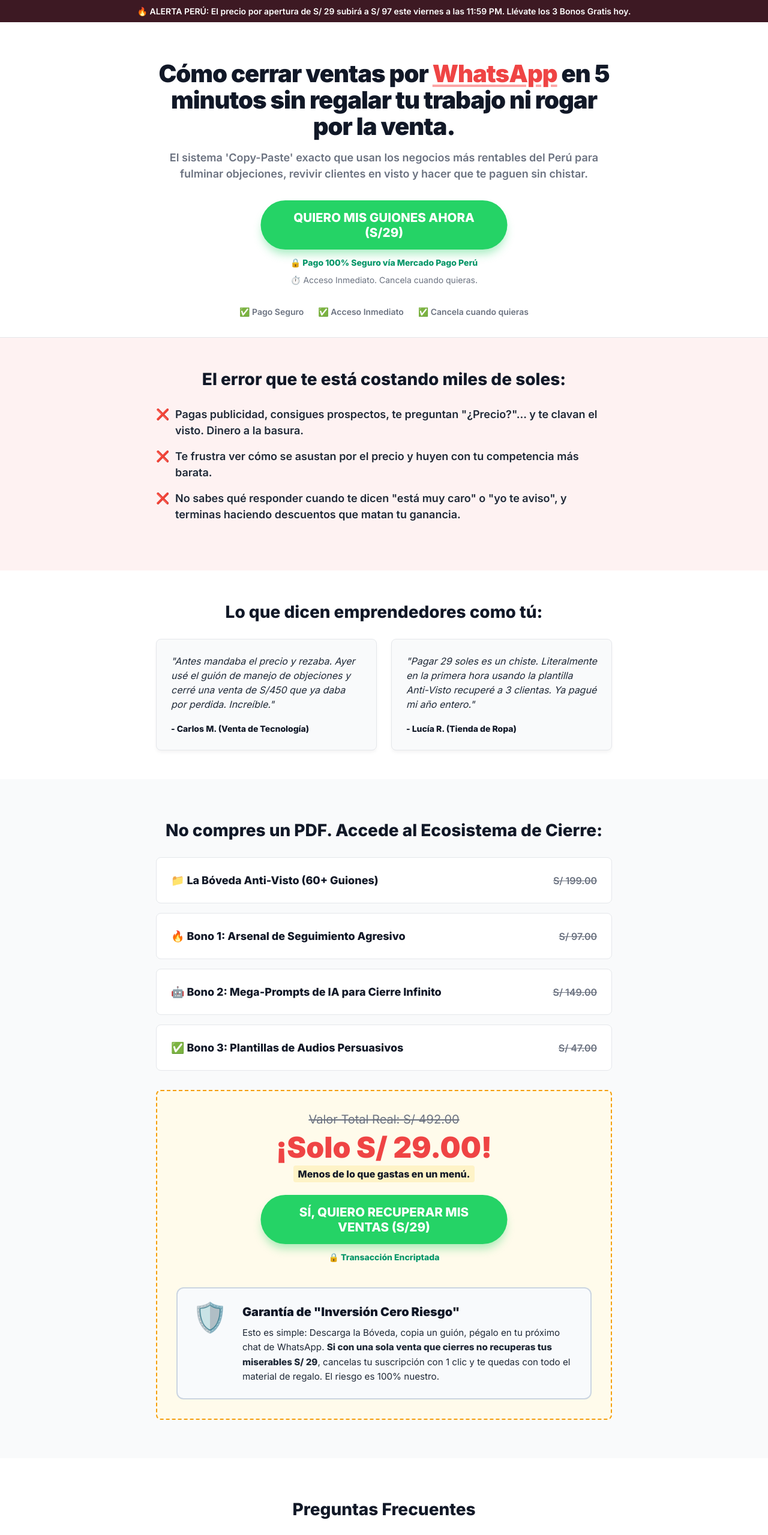
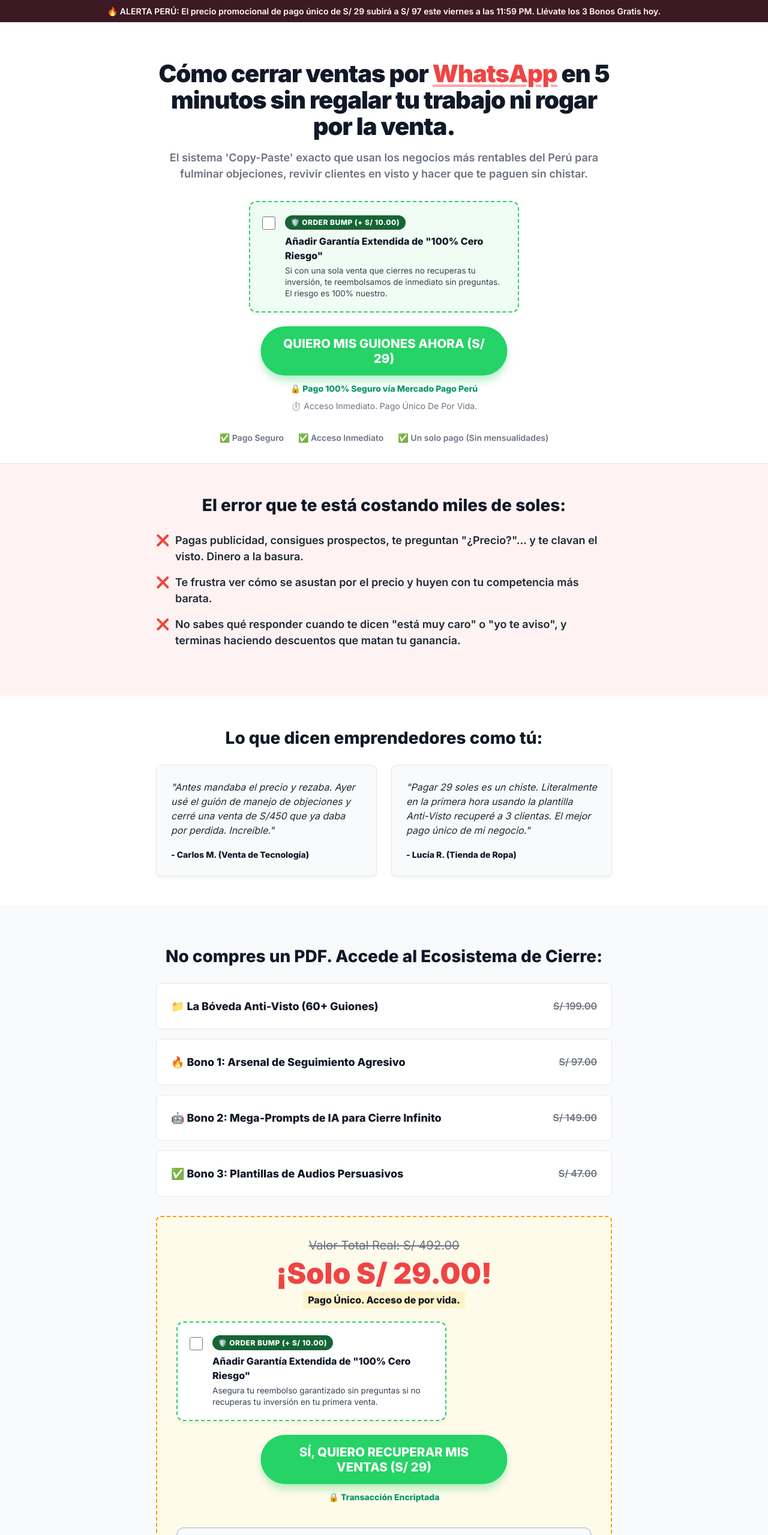
Before and after one commit to thequantpartners/boveda, a React (Vite) app in the folder apps/landing/: page / in a window 1280 px wide. Shown: the top 2559 px of the page at 60% size. Built offline with nearby package versions, Linux system fonts and the light colour scheme.

Commit message:
feat: agregar order bump de garantia, pagina downsell y actualizar copys a pago unico

```diff
--- a/apps/landing/src/App.jsx
+++ b/apps/landing/src/App.jsx
@@ -1,5 +1,13 @@
 import React, { useState, useEffect } from 'react';
 import './index.css';
+
+// === CONFIGURACIÓN DE LINKS DE MERCADO PAGO (PAGO ÚNICO) ===
+const MP_LINKS = {
+  BASE: 'https://mpago.la/1YFVjgT',      // Bóveda Base (S/ 29.00)
+  BUMP: 'https://mpago.la/2ahKeTa',      // Bóveda + Garantía Order Bump (S/ 39.00)
+  UPSELL: 'https://mpago.la/21UuVmw',    // Pack 50 Anuncios Meta Ads (S/ 67.00)
+  DOWNSELL: 'https://mpago.la/1tEwFNv',  // Pack 50 Anuncios Descuento (S/ 37.00)
+};
 
 // === PÁGINAS DE ACCESO FINAL ===
 function AccesoBasicoPage() {
@@ -22,7 +30,7 @@ function AccesoBasicoPage() {
         <div className="access-box">
           <h2>Tu Compra Incluye:</h2>
           <ul className="check-list">
-            <li>✅ Acceso a la Bóveda Maestra de Guiones</li>
+            <li>✅ Acceso Vitalicio a la Bóveda Maestra de Guiones</li>
             <li>✅ Actualizaciones Mensuales Garantizadas</li>
             <li>✅ Bonos de Audios y Prompts de IA</li>
           </ul>
@@ -32,7 +40,7 @@ function AccesoBasicoPage() {
               ACCEDER A MI BÓVEDA EN DRIVE
             </a>
           </div>
-          <p className="guarantee-text">Guarda este enlace en tus favoritos para ver las futuras actualizaciones.</p>
+          <p className="guarantee-text">Guarda este enlace en tus favoritos para acceder al contenido siempre que lo necesites.</p>
         </div>
       </div>
     </div>
@@ -61,8 +69,8 @@ function AccesoPremiumPage() {
           <h2>Tu Arsenal Completo:</h2>
 
           <div className="product-access">
-            <h3>1. La Bóveda Maestra de Guiones (Suscripción)</h3>
-            <p>Aquí encontrarás tus guiones de WhatsApp y las actualizaciones mensuales.</p>
+            <h3>1. La Bóveda Maestra de Guiones (Pago Único)</h3>
+            <p>Aquí encontrarás tus guiones de WhatsApp y actualizaciones.</p>
             <a href={driveFolderLink} target="_blank" rel="noopener noreferrer" className="cta-button outline-btn">
               ACCEDER A LA BÓVEDA (DRIVE)
             </a>
@@ -95,7 +103,7 @@ function GraciasPage() {
   // Link de Mercado Pago para el Upsell (S/ 67)
   const handleUpsellPurchase = (e) => {
     e.preventDefault();
-    window.location.href = 'https://mpago.la/21UuVmw';
+    window.location.href = MP_LINKS.UPSELL;
   };
 
   return (
@@ -104,7 +112,7 @@ function GraciasPage() {
         <div className="progress-bar">
           <div className="progress-fill"></div>
         </div>
-        <p className="progress-text">Paso 1 de 2: ¡Tu orden de S/ 29 ha sido confirmada!</p>
+        <p className="progress-text">Paso 1 de 2: ¡Tu orden de la Bóveda ha sido confirmada!</p>
 
         <h1 className="upsell-warning">¡ESPERA! TU ORDEN AÚN NO ESTÁ COMPLETA.</h1>
 
@@ -126,7 +134,7 @@ function GraciasPage() {
 
             <div className="upsell-price-box">
               <span className="real-price">Precio Normal: S/ 149.00</span>
-              <span className="offer-price">Añádelo hoy a tu orden por solo S/ 67.00</span>
+              <span className="offer-price">Añádelo hoy a tu orden por solo S/ 67.00 (Pago Único)</span>
             </div>
 
             <div className="cta-wrapper">
@@ -137,10 +145,78 @@ function GraciasPage() {
 
             <div className="decline-offer">
               <a
+                href="/downsell?auth=qp_secure"
+                className="decline-link"
+              >
+                No gracias. No quiero inundar mi WhatsApp de clientes. Ir directo a mi orden.
+              </a>
+            </div>
+          </div>
+        </div>
+      </div>
+    </div>
+  );
+}
+
+// === PÁGINA DE DOWNSELL ===
+function DownsellPage() {
+  useEffect(() => {
+    // Seguridad básica: Verificar si viene con el token interno o parámetros
+    if (!window.location.search.includes("auth=qp_secure") && window.location.search.length < 5) {
+      window.location.href = "/";
+    }
+  }, []);
+
+  const handleDownsellPurchase = (e) => {
+    e.preventDefault();
+    window.location.href = MP_LINKS.DOWNSELL;
+  };
+
+  return (
+    <div className="upsell-page downsell-page">
+      <div className="container">
+        <div className="progress-bar">
+          <div className="progress-fill" style={{ width: '75%' }}></div>
+        </div>
+        <p className="progress-text">Paso 2 de 2: Última Oportunidad Especial</p>
+
+        <h1 className="upsell-warning" style={{ color: '#D97706' }}>¡ESPERA! NO TE VAYAS CON LAS MANOS VACÍAS.</h1>
+
+        <div className="upsell-box downsell-box">
+          <h2>Te ofrecemos el Pack de Anuncios a un Precio de Remate Único</h2>
+
+          <div className="upsell-content">
+            <p>Entendemos perfectamente que S/ 67 puede estar fuera de tu presupuesto hoy.</p>
+            <p>Pero no queremos que te quedes sin la herramienta número 1 para atraer clientes calificados a tu WhatsApp todos los días.</p>
+
+            <div className="upsell-offer downsell-offer">
+              <h3>"Pack Completo de 50 Plantillas de Anuncios Meta Ads"</h3>
+              <p style={{ fontWeight: 'bold', color: '#1F2937', margin: '0.75rem 0' }}>Descuento Exclusivo de Última Oportunidad:</p>
+              <ul className="check-list" style={{ textAlign: 'left' }}>
+                <li>✅ 50 Textos e imágenes copiables listos para Meta Ads (FB e IG).</li>
+                <li>✅ Diseñados para atraer prospectos dispuestos a pagar sin pedir descuentos.</li>
+                <li>✅ Acceso inmediato e instrucciones paso a paso.</li>
+              </ul>
+            </div>
+
+            <div className="upsell-price-box">
+              <span className="real-price">Precio Normal: S/ 149.00</span>
+              <span className="offer-price" style={{ color: '#059669' }}>¡Solo S/ 37.00 (Pago Único)!</span>
+              <p style={{ fontSize: '0.9rem', color: '#6B7280', marginTop: '0.25rem' }}>Ahorras S/ 30.00 adicionales solo por esta pantalla.</p>
+            </div>
+
+            <div className="cta-wrapper">
+              <button onClick={handleDownsellPurchase} className="cta-button downsell-btn">
+                SÍ, QUIERO EL PACK DE ANUNCIOS POR SOLO S/ 37
+              </button>
+            </div>
+
+            <div className="decline-offer">
+              <a
                 href="/acceso-basico?auth=qp_secure"
                 className="decline-link"
               >
-                No gracias. No quiero inundar mi WhatsApp de clientes. Llévame directo a mi Bóveda de Guiones de S/ 29.
+                No gracias. Definitivamente rechazo esta oferta única y prefiero ir directo a mi Bóveda de Guiones.
               </a>
             </div>
           </div>
@@ -166,7 +242,7 @@ function LegalPage() {
 
           <h3>2. Política de Reembolsos Estricta (All Sales Are Final)</h3>
           <p>
-            Dada la naturaleza del Producto (contenido digital descargable e intangible de acceso inmediato), <strong>todas las ventas son definitivas y NO SE EMITIRÁN REEMBOLSOS</strong> una vez que el usuario haya accedido a la plataforma o descargado el material.
+            Dada la naturaleza del Producto (contenido digital descargable e intangible de acceso inmediato), las ventas son definitivas una vez descargado el material, salvo que se haya adquirido la garantía extendida correspondiente.
           </p>
 
           <h3>3. Propiedad Intelectual y Cláusula de No Competencia (Piratería)</h3>
@@ -193,11 +269,12 @@ function LegalPage() {
 // === LANDING PAGE PRINCIPAL ===
 function LandingPage() {
   const [activeFaq, setActiveFaq] = useState(null);
+  const [isBumpSelected, setIsBumpSelected] = useState(false);
 
-  // Link de Mercado Pago para el producto principal (S/ 29)
+  // Link de Mercado Pago según si el Order Bump está seleccionado
   const handlePurchase = (e) => {
     e.preventDefault();
-    window.location.href = 'https://mpago.la/1YFVjgT';
+    window.location.href = isBumpSelected ? MP_LINKS.BUMP : MP_LINKS.BASE;
   };
 
   const faqs = [
@@ -207,15 +284,15 @@ function LandingPage() {
     },
     {
       q: "¿Es un pago único o mensual?",
-      a: "Es una suscripción de S/29 al mes porque CADA MES subimos nuevos guiones adaptados a las campañas de Perú (Día de la Madre, Cyber, Navidad, etc.). Pero no hay amarres, puedes cancelar al primer mes con un clic si quieres."
+      a: "Es un PAGO ÚNICO de S/ 29. No hay suscripciones, no hay cobros recurrentes ni amarres mensuales. Pagas una sola vez y te quedas con el acceso a la Bóveda de por vida."
     },
     {
-      q: "¿Cómo cancelo mi suscripción para que no me cobren el siguiente mes?",
-      a: "Es facilísimo y no dependes de nosotros. Solo entras a tu app de Mercado Pago, vas a 'Suscripciones', seleccionas este plan y le das a 'Cancelar'. Listo, no se te volverá a cobrar ni un centavo."
+      q: "¿Cómo accedo al contenido inmediatamente después de pagar?",
+      a: "Es facilísimo. Una vez completes tu pago de forma segura por Mercado Pago, el sistema te redirigirá automáticamente a tu área de entrega donde podrás acceder a la carpeta de Google Drive en 2 segundos."
     },
     {
       q: "¿Cómo funciona exactamente la garantía y el reembolso?",
-      a: "Si aplicas los guiones y sientes que no te ayudaron a recuperar ni una sola venta, escríbenos a devoluciones@thequantpartners.com. Te devolveremos el 100% de tus S/ 29 directamente a tu cuenta de Mercado Pago sin preguntas. Y los archivos que descargaste te los quedas como regalo."
+      a: "Si aplicas los guiones y sientes que no te ayudaron a recuperar tu inversión, escríbenos a devoluciones@thequantpartners.com. Te devolveremos el 100% de tu dinero directamente a tu cuenta de Mercado Pago sin preguntas. Y los archivos descargados te los quedas como regalo."
     },
     {
       q: "¿Tengo que instalar alguna app o software complicado?",
@@ -226,7 +303,7 @@ function LandingPage() {
   return (
     <div className="landing-wrapper">
       <div className="top-banner urgency-pulse">
-        🔥 ALERTA PERÚ: El precio por apertura de S/ 29 subirá a S/ 97 este viernes a las 11:59 PM. Llévate los 3 Bonos Gratis hoy.
+        🔥 ALERTA PERÚ: El precio promocional de pago único de S/ 29 subirá a S/ 97 este viernes a las 11:59 PM. Llévate los 3 Bonos Gratis hoy.
       </div>
 
       <section className="hero">
@@ -237,17 +314,37 @@ function LandingPage() {
           <p className="subtitle">
             El sistema 'Copy-Paste' exacto que usan los negocios más rentables del Perú para fulminar objeciones, revivir clientes en visto y hacer que te paguen sin chistar.
           </p>
+
+          <div className="order-bump-container">
+            <label className="order-bump-card">
+              <input
+                type="checkbox"
+                checked={isBumpSelected}
+                onChange={(e) => setIsBumpSelected(e.target.checked)}
+                className="order-bump-checkbox"
+              />
+              <div className="order-bump-info">
+                <span className="bump-tag">🛡️ ORDER BUMP (+ S/ 10.00)</span>
+                <strong className="bump-title">Añadir Garantía Extendida de "100% Cero Riesgo"</strong>
+                <p className="bump-desc">
+                  Si con una sola venta que cierres no recuperas tu inversión, te reembolsamos de inmediato sin preguntas. El riesgo es 100% nuestro.
+                </p>
+              </div>
+            </label>
+          </div>
+
           <div className="cta-wrapper">
             <button onClick={handlePurchase} className="cta-button pulse-btn">
-              QUIERO MIS GUIONES AHORA (S/29)
+              {isBumpSelected ? "QUIERO MIS GUIONES + GARANTÍA (S/ 39)" : "QUIERO MIS GUIONES AHORA (S/ 29)"}
             </button>
             <span className="secure-badge">🔒 Pago 100% Seguro vía Mercado Pago Perú</span>
-            <span className="guarantee-text">⏱️ Acceso Inmediato. Cancela cuando quieras.</span>
+            <span className="guarantee-text">⏱️ Acceso Inmediato. Pago Único De Por Vida.</span>
           </div>
+
           <div className="trust-badges">
             <span>✅ Pago Seguro</span>
             <span>✅ Acceso Inmediato</span>
-            <span>✅ Cancela cuando quieras</span>
+            <span>✅ Un solo pago (Sin mensualidades)</span>
           </div>
         </div>
       </section>
@@ -272,7 +369,7 @@ function LandingPage() {
               <strong>- Carlos M. (Venta de Tecnología)</strong>
             </div>
             <div className="testimonial-card">
-              <p>"Pagar 29 soles es un chiste. Literalmente en la primera hora usando la plantilla Anti-Visto recuperé a 3 clientas. Ya pagué mi año entero."</p>
+              <p>"Pagar 29 soles es un chiste. Literalmente en la primera hora usando la plantilla Anti-Visto recuperé a 3 clientas. El mejor pago único de mi negocio."</p>
               <strong>- Lucía R. (Tienda de Ropa)</strong>
             </div>
           </div>
@@ -302,12 +399,32 @@ function LandingPage() {
 
           <div className="total-value">
             <span className="real-price">Valor Total Real: S/ 492.00</span>
-            <span className="offer-price">¡Solo S/ 29.00!</span>
-            <span className="urgency">Menos de lo que gastas en un menú.</span>
+            <span className="offer-price">
+              {isBumpSelected ? "¡Solo S/ 39.00!" : "¡Solo S/ 29.00!"}
+            </span>
+            <span className="urgency">Pago Único. Acceso de por vida.</span>
+
+            <div className="order-bump-container" style={{ margin: '1.5rem 0', textDecoration: 'none' }}>
+              <label className="order-bump-card" style={{ background: 'white' }}>
+                <input
+                  type="checkbox"
+                  checked={isBumpSelected}
+                  onChange={(e) => setIsBumpSelected(e.target.checked)}
+                  className="order-bump-checkbox"
+                />
+                <div className="order-bump-info" style={{ textAlign: 'left' }}>
+                  <span className="bump-tag">🛡️ ORDER BUMP (+ S/ 10.00)</span>
+                  <strong className="bump-title">Añadir Garantía Extendida de "100% Cero Riesgo"</strong>
+                  <p className="bump-desc">
+                    Asegura tu reembolso garantizado sin preguntas si no recuperas tu inversión en tu primera venta.
+                  </p>
+                </div>
+              </label>
+            </div>
 
             <div className="cta-wrapper">
               <button onClick={handlePurchase} className="cta-button pulse-btn">
-                SÍ, QUIERO RECUPERAR MIS VENTAS (S/29)
+                {isBumpSelected ? "QUIERO MIS GUIONES + GARANTÍA (S/ 39)" : "SÍ, QUIERO RECUPERAR MIS VENTAS (S/ 29)"}
               </button>
               <span className="secure-badge">🔒 Transacción Encriptada</span>
             </div>
@@ -317,7 +434,7 @@ function LandingPage() {
               <div className="guarantee-content">
                 <h3>Garantía de "Inversión Cero Riesgo"</h3>
                 <p>
-                  Esto es simple: Descarga la Bóveda, copia un guión, pégalo en tu próximo chat de WhatsApp. <strong>Si con una sola venta que cierres no recuperas tus miserables S/ 29</strong>, cancelas tu suscripción con 1 clic y te quedas con todo el material de regalo. El riesgo es 100% nuestro.
+                  Esto es simple: Descarga la Bóveda, copia un guión, pégalo en tu próximo chat de WhatsApp. <strong>Si con una sola venta que cierres no recuperas tu inversión</strong>, se te devuelve el 100% de tu dinero y te quedas con todo el material de regalo.
                 </p>
               </div>
             </div>
@@ -360,29 +477,24 @@ function LandingPage() {
 
           <p className="footer-disclaimer" style={{ textAlign: 'justify', fontSize: '0.75rem', color: '#6B7280', lineHeight: '1.6' }}>
             Este sitio web es operado y mantenido por Quant Partners. El uso de este sitio web se rige por sus Términos de Servicio y Política de Privacidad. Quant Partners es una empresa proveedora de herramientas de ventas, plantillas y recursos de marketing digital. No vendemos oportunidades de negocio, programas para "hacerse rico rápidamente" ni sistemas automáticos para ganar dinero. Todos los productos, servicios, guiones, contenidos, herramientas y estrategias proporcionados por la empresa tienen fines exclusivamente educativos, referenciales e informativos.
-            <br /><br />
-            No podemos ni garantizamos tu capacidad para obtener resultados o generar ingresos a partir de nuestras plantillas, ideas, herramientas o estrategias. Nada de lo expuesto en este sitio web, en ninguno de nuestros otros sitios, programas, contenidos o productos constituye una promesa o garantía de resultados, ingresos actuales o futuros. No realizamos afirmaciones sobre ganancias, esfuerzos ni aseguramos que el uso de nuestros guiones produzca resultados financieros específicos.
-            <br /><br />
-            Cualquier cifra financiera mencionada es únicamente ilustrativa de conceptos y no debe interpretarse como ingresos promedio, exactos o garantizados. No proporcionamos asesoramiento legal, contable, fiscal ni profesional de ningún tipo. Siempre debes consultar con tu contador, abogado o asesor profesional antes de tomar decisiones basadas en esta información relacionadas con tu negocio o finanzas.
-            <br /><br />
-            El éxito de nuestros clientes varía significativamente. Aunque compartimos plantillas y estrategias que han funcionado para otros, los resultados individuales dependen de múltiples factores, incluidos —pero no limitados a— la calidad del producto o servicio que vendes, tu mercado, experiencia previa, habilidades comerciales, dedicación, tiempo invertido y circunstancias personales. No garantizamos que obtendrás resultados similares a los ejemplos, estudios de caso o testimonios mostrados.
-            <br /><br />
-            Los testimonios, declaraciones y representaciones reflejan opiniones, hallazgos o experiencias de usuarios individuales que han adquirido nuestros recursos. Son anecdóticos y no representan necesariamente la experiencia típica ni predicen resultados futuros. Los resultados individuales pueden variar de manera significativa. No medimos ganancias ni desempeño financiero. En su lugar, podemos realizar seguimientos de transacciones completadas y niveles de satisfacción mediante encuestas voluntarias. No debes equiparar transacciones completadas con éxito financiero.
-            <br /><br />
-            Muchos clientes no continúan con las suscripciones, no aplican lo aprendido o intentan aplicar los guiones sin obtener los resultados esperados. Al utilizar este sitio y registrarte en nuestros servicios, reconoces que eres el único responsable de tus decisiones, acciones y resultados, y aceptas no intentar responsabilizar a Quant Partners bajo ninguna circunstancia.
-            <br /><br />
-            Todo el material es propiedad intelectual de Quant Partners y está protegido por derechos de autor. Cualquier duplicación, reventa, reproducción o distribución no autorizada está estrictamente prohibida y sujeta a acciones legales. La Empresa puede enlazar o hacer referencia a contenidos, servicios o recursos creados o proporcionados por terceros no afiliados. Quant Partners no es responsable de dicho contenido ni lo respalda o aprueba.
-            <br /><br />
-            Utilizamos cookies para mejorar, promover y proteger nuestros servicios. Al continuar utilizando este sitio, aceptas nuestra Política de Privacidad y Términos de Uso.
-            <br /><br />
-            Este sitio no forma parte del sitio web de Facebook, Meta o Google. Este sitio NO está respaldado por Facebook o Google de ninguna manera. FACEBOOK es una marca registrada de META, Inc.
           </p>
         </div>
       </footer>
 
       <div className="sticky-mobile-cta">
-        <button onClick={handlePurchase} className="cta-button pulse-btn" style={{width: '100%', fontSize: '1.1rem', padding: '0.75rem'}}>
-          QUIERO MIS GUIONES (S/29)
+        <div style={{ marginBottom: '0.5rem', textAlign: 'left' }}>
+          <label style={{ display: 'flex', alignItems: 'center', gap: '8px', fontSize: '0.8rem', fontWeight: '700', color: '#1F2937', cursor: 'pointer' }}>
+            <input
+              type="checkbox"
+              checked={isBumpSelected}
+              onChange={(e) => setIsBumpSelected(e.target.checked)}
+              style={{ width: '16px', height: '16px', accentColor: '#25D366' }}
+            />
+            <span>🛡️ Añadir Garantía Extendida (+ S/ 10)</span>
+          </label>
+        </div>
+        <button onClick={handlePurchase} className="cta-button pulse-btn" style={{width: '100%', fontSize: '1.05rem', padding: '0.75rem'}}>
+          {isBumpSelected ? "ACCEDER + GARANTÍA (S/ 39)" : "QUIERO MIS GUIONES (S/ 29)"}
         </button>
       </div>
     </div>
@@ -405,6 +517,8 @@ function App() {
     <>
       {currentPath === '/gracias' ? (
         <GraciasPage />
+      ) : currentPath === '/downsell' ? (
+        <DownsellPage />
       ) : currentPath === '/acceso-basico' ? (
         <AccesoBasicoPage />
       ) : currentPath === '/acceso-premium' ? (
--- a/apps/landing/src/index.css
+++ b/apps/landing/src/index.css
@@ -630,3 +630,91 @@ h2 {
   .upsell-box, .access-box { padding: 1.5rem; }
   .upsell-warning { font-size: 1.75rem; }
 }
+
+/* ORDER BUMP STYLES */
+.order-bump-container {
+  margin: 1.5rem auto;
+  max-width: 450px;
+}
+
+.order-bump-card {
+  display: flex;
+  align-items: flex-start;
+  gap: 1rem;
+  background: #F0FDF4;
+  border: 2px dashed var(--primary);
+  border-radius: 12px;
+  padding: 1.25rem;
+  cursor: pointer;
+  transition: all 0.2s ease;
+  text-align: left;
+  box-shadow: 0 4px 6px -1px rgba(0, 0, 0, 0.05);
+}
+
+.order-bump-card:hover {
+  background: #DCFCE7;
+  transform: translateY(-1px);
+}
+
+.order-bump-checkbox {
+  width: 22px;
+  height: 22px;
+  margin-top: 4px;
+  accent-color: var(--primary);
+  cursor: pointer;
+  flex-shrink: 0;
+}
+
+.order-bump-info {
+  flex: 1;
+}
+
+.bump-tag {
+  display: inline-block;
+  background: #166534;
+  color: white;
+  font-size: 0.75rem;
+  font-weight: 800;
+  padding: 0.2rem 0.6rem;
+  border-radius: 20px;
+  margin-bottom: 0.4rem;
+  letter-spacing: 0.5px;
+}
+
+.bump-title {
+  display: block;
+  font-size: 1rem;
+  color: var(--dark);
+  margin-bottom: 0.25rem;
+}
+
+.bump-desc {
+  font-size: 0.85rem;
+  color: #374151;
+  line-height: 1.4;
+}
+
+/* DOWNSELL PAGE STYLES */
+.downsell-box {
+  border-color: #F59E0B !important;
+}
+
+.downsell-box::before {
+  content: 'ÚLTIMA OPORTUNIDAD' !important;
+  background: #D97706 !important;
+}
+
+.downsell-offer {
+  background: linear-gradient(135deg, #ECFDF5 0%, #D1FAE5 100%) !important;
+  border-color: var(--primary) !important;
+}
+
+.downsell-btn {
+  background: #059669 !important;
+  box-shadow: 0 10px 15px -3px rgba(5, 150, 105, 0.4) !important;
+}
+
+.downsell-btn:hover {
+  background: #047857 !important;
+  box-shadow: 0 20px 25px -5px rgba(5, 150, 105, 0.5) !important;
+}
```
